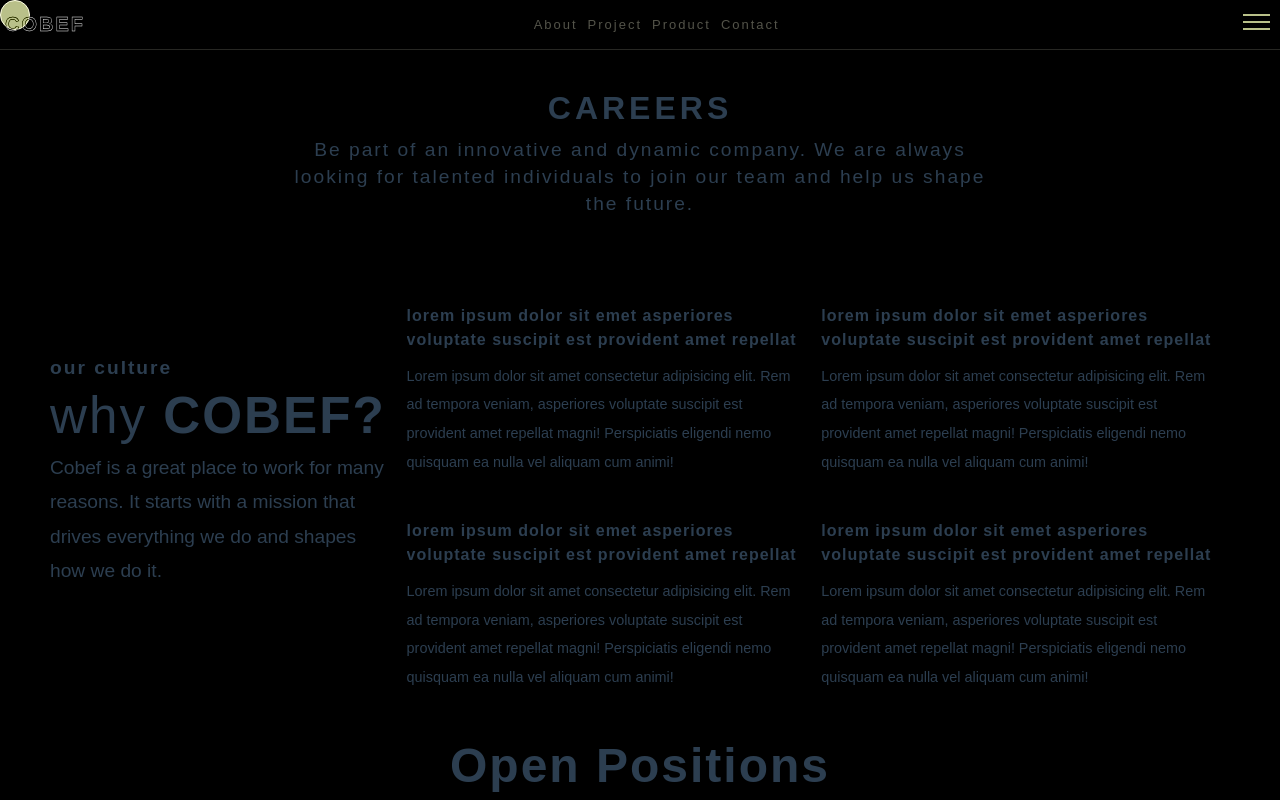
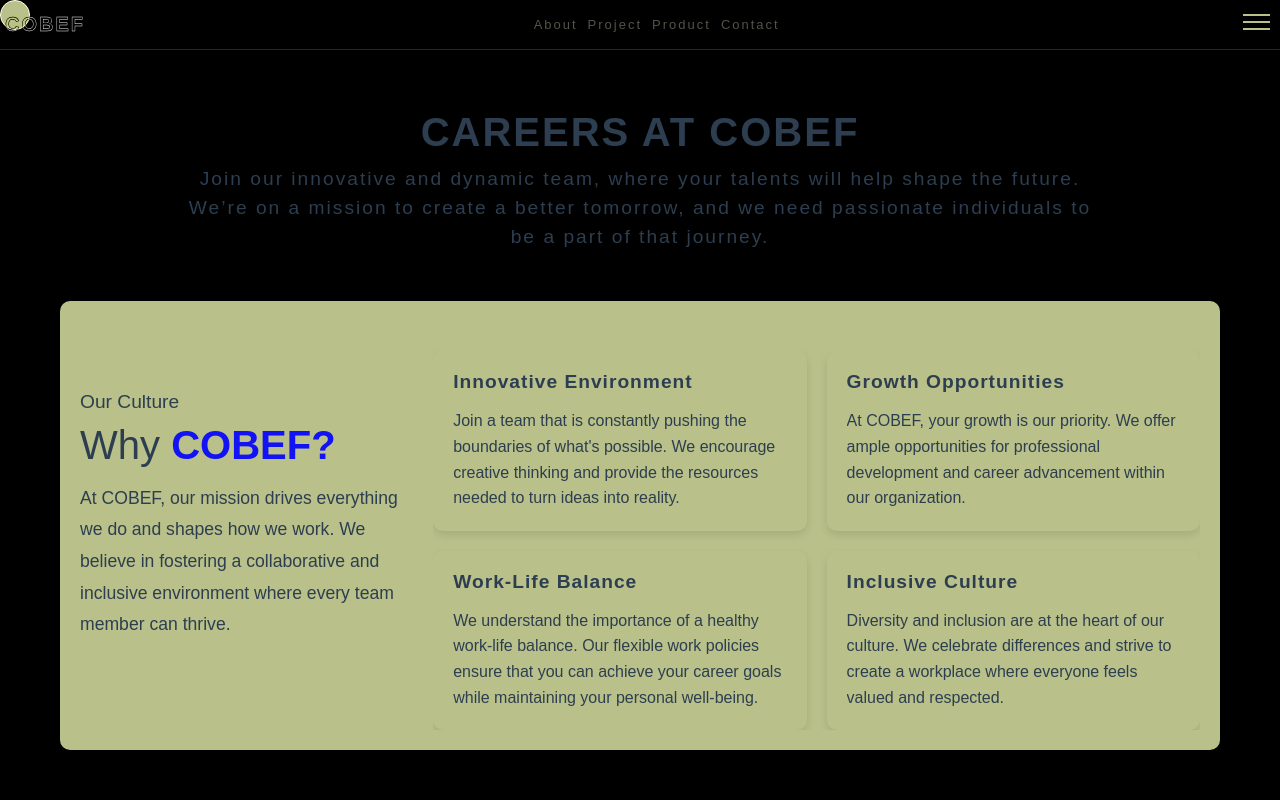
Before and after one commit to utibeinyangetuk/cobef, a Vue app: page /careers in a window 1280 px wide. Built offline with nearby package versions, Linux system fonts and the light colour scheme; a web font is replaced by a local one.

Commit message:
careers page

```diff
--- a/src/views/Careers.vue
+++ b/src/views/Careers.vue
@@ -1,70 +1,50 @@
 <template>
 	<div class="container">
 		<header>
-			<h1>Careers</h1>
+			<h1>Careers at COBEF</h1>
 			<p>
-				Be part of an innovative and dynamic company. We are always looking
-				for talented individuals to join our team and help us shape the
-				future.
+				Join our innovative and dynamic team, where your talents will help
+				shape the future. We’re on a mission to create a better tomorrow, and we need passionate individuals to be a
+				part of that journey.
 			</p>
 		</header>
 		<div class="write-up-container">
 			<div class="heading-wrapper">
-				<h2>our culture</h2>
-				<h1>why <span style="color: var(--hover);font-weight: bold;">COBEF?</span></h1>
+				<h2>Our Culture</h2>
+				<h1>Why <span>COBEF?</span></h1>
 				<p>
-					Cobef is a great place to work for many reasons. It starts with a
-					mission that drives everything we do and shapes how we do it.
+					At COBEF, our mission drives everything we do and shapes how we work. We believe in fostering a
+					collaborative and inclusive environment where every team member can thrive.
 				</p>
 			</div>
 			<div class="list-wrapper">
 				<ul>
 					<li>
-						<h3>
-							lorem ipsum dolor sit emet asperiores voluptate suscipit
-							est provident amet repellat
-						</h3>
+						<h3>Innovative Environment</h3>
 						<p>
-							Lorem ipsum dolor sit amet consectetur adipisicing elit.
-							Rem ad tempora veniam, asperiores voluptate suscipit est
-							provident amet repellat magni! Perspiciatis eligendi nemo
-							quisquam ea nulla vel aliquam cum animi!
+							Join a team that is constantly pushing the boundaries of what's possible. We encourage creative
+							thinking and provide the resources needed to turn ideas into reality.
 						</p>
 					</li>
 					<li>
-						<h3>
-							lorem ipsum dolor sit emet asperiores voluptate suscipit
-							est provident amet repellat
-						</h3>
+						<h3>Growth Opportunities</h3>
 						<p>
-							Lorem ipsum dolor sit amet consectetur adipisicing elit.
-							Rem ad tempora veniam, asperiores voluptate suscipit est
-							provident amet repellat magni! Perspiciatis eligendi nemo
-							quisquam ea nulla vel aliquam cum animi!
+							At COBEF, your growth is our priority. We offer ample opportunities for professional development
+							and career advancement within our organization.
 						</p>
 					</li>
 					<li>
-						<h3>
-							lorem ipsum dolor sit emet asperiores voluptate suscipit
-							est provident amet repellat
-						</h3>
+						<h3>Work-Life Balance</h3>
 						<p>
-							Lorem ipsum dolor sit amet consectetur adipisicing elit.
-							Rem ad tempora veniam, asperiores voluptate suscipit est
-							provident amet repellat magni! Perspiciatis eligendi nemo
-							quisquam ea nulla vel aliquam cum animi!
+							We understand the importance of a healthy work-life balance. Our flexible work policies ensure that
+							you can achieve your career goals while maintaining your personal well-being.
 						</p>
 					</li>
 					<li>
-						<h3>
-							lorem ipsum dolor sit emet asperiores voluptate suscipit
-							est provident amet repellat
-						</h3>
+						<h3>Inclusive Culture</h3>
 						<p>
-							Lorem ipsum dolor sit amet consectetur adipisicing elit.
-							Rem ad tempora veniam, asperiores voluptate suscipit est
-							provident amet repellat magni! Perspiciatis eligendi nemo
-							quisquam ea nulla vel aliquam cum animi!
+							Diversity and inclusion are at the heart of our culture. We celebrate differences and strive to
+							create a workplace where everyone feels valued and respected.
 						</p>
 					</li>
 				</ul>
@@ -76,15 +56,13 @@
 				<section>
 					<h1>Cobef Internships</h1>
 					<p>
-						Lorem, ipsum dolor sit amet consectetur adipisicing elit.
-						Autem dicta numquam deserunt dignissimos repudiandae voluptas
-						iste molestiae fuga! Dicta voluptatem consectetur et nobis
-						totam quia mollitia, architecto delectus facere dolore.
+						Start your career with us! Our internship program provides hands-on experience and an opportunity to
+						learn from industry experts.
 					</p>
 					<ul>
-						<li>Transport manager</li>
-						<li>Legal head</li>
-						<li>Machine operator</li>
+						<li>Transport Manager</li>
+						<li>Legal Head</li>
+						<li>Machine Operator</li>
 						<li>Canteen</li>
 					</ul>
 					<div class="link-wrapper">
@@ -94,15 +72,13 @@
 				<section>
 					<h1>NYSC Corpers</h1>
 					<p>
-						Lorem, ipsum dolor sit amet consectetur adipisicing elit.
-						Autem dicta numquam deserunt dignissimos repudiandae voluptas
-						iste molestiae fuga! Dicta voluptatem consectetur et nobis
-						totam quia mollitia, architecto delectus facere dolore.
+						Join us during your service year and gain valuable experience while making a difference. We offer a
+						supportive environment for NYSC corp members.
 					</p>
 					<ul>
-						<li>Transport manager</li>
-						<li>Legal head</li>
-						<li>Machine operator</li>
+						<li>Transport Manager</li>
+						<li>Legal Head</li>
+						<li>Machine Operator</li>
 						<li>Canteen</li>
 					</ul>
 					<div class="link-wrapper">
@@ -110,17 +86,15 @@
 					</div>
 				</section>
 				<section>
-					<h1>Cobef Internships</h1>
+					<h1>NYSC Corpers</h1>
 					<p>
-						Lorem, ipsum dolor sit amet consectetur adipisicing elit.
-						Autem dicta numquam deserunt dignissimos repudiandae voluptas
-						iste molestiae fuga! Dicta voluptatem consectetur et nobis
-						totam quia mollitia, architecto delectus facere dolore.
+						Join us during your service year and gain valuable experience while making a difference. We offer a
+						supportive environment for NYSC corp members.
 					</p>
 					<ul>
-						<li>Transport manager</li>
-						<li>Legal head</li>
-						<li>Machine operator</li>
+						<li>Transport Manager</li>
+						<li>Legal Head</li>
+						<li>Machine Operator</li>
 						<li>Canteen</li>
 					</ul>
 					<div class="link-wrapper">
@@ -128,17 +102,15 @@
 					</div>
 				</section>
 				<section>
-					<h1>Cobef Internships</h1>
+					<h1>NYSC Corpers</h1>
 					<p>
-						Lorem, ipsum dolor sit amet consectetur adipisicing elit.
-						Autem dicta numquam deserunt dignissimos repudiandae voluptas
-						iste molestiae fuga! Dicta voluptatem consectetur et nobis
-						totam quia mollitia, architecto delectus facere dolore.
+						Join us during your service year and gain valuable experience while making a difference. We offer a
+						supportive environment for NYSC corp members.
 					</p>
 					<ul>
-						<li>Transport manager</li>
-						<li>Legal head</li>
-						<li>Machine operator</li>
+						<li>Transport Manager</li>
+						<li>Legal Head</li>
+						<li>Machine Operator</li>
 						<li>Canteen</li>
 					</ul>
 					<div class="link-wrapper">
@@ -146,17 +118,15 @@
 					</div>
 				</section>
 				<section>
-					<h1>Cobef Internships</h1>
+					<h1>NYSC Corpers</h1>
 					<p>
-						Lorem, ipsum dolor sit amet consectetur adipisicing elit.
-						Autem dicta numquam deserunt dignissimos repudiandae voluptas
-						iste molestiae fuga! Dicta voluptatem consectetur et nobis
-						totam quia mollitia, architecto delectus facere dolore.
+						Join us during your service year and gain valuable experience while making a difference. We offer a
+						supportive environment for NYSC corp members.
 					</p>
 					<ul>
-						<li>Transport manager</li>
-						<li>Legal head</li>
-						<li>Machine operator</li>
+						<li>Transport Manager</li>
+						<li>Legal Head</li>
+						<li>Machine Operator</li>
 						<li>Canteen</li>
 					</ul>
 					<div class="link-wrapper">
@@ -164,17 +134,15 @@
 					</div>
 				</section>
 				<section>
-					<h1>Cobef Internships</h1>
+					<h1>NYSC Corpers</h1>
 					<p>
-						Lorem, ipsum dolor sit amet consectetur adipisicing elit.
-						Autem dicta numquam deserunt dignissimos repudiandae voluptas
-						iste molestiae fuga! Dicta voluptatem consectetur et nobis
-						totam quia mollitia, architecto delectus facere dolore.
+						Join us during your service year and gain valuable experience while making a difference. We offer a
+						supportive environment for NYSC corp members.
 					</p>
 					<ul>
-						<li>Transport manager</li>
-						<li>Legal head</li>
-						<li>Machine operator</li>
+						<li>Transport Manager</li>
+						<li>Legal Head</li>
+						<li>Machine Operator</li>
 						<li>Canteen</li>
 					</ul>
 					<div class="link-wrapper">
@@ -185,9 +153,11 @@
 		</div>
 	</div>
 </template>
+
 <style scoped>
 	.container {
 		margin-top: 50px;
+		padding: 20px;
 	}
 
 	header {
@@ -195,198 +165,233 @@
 		display: flex;
 		flex-direction: column;
 		align-items: center;
+		margin-bottom: 50px;
 	}
 
 	header h1 {
-		color: var(--pry-text-color);
-		letter-spacing: 4px;
+		color: var(--sec-text-color);
+		font-weight: 700;
+		letter-spacing: 2px;
 		text-transform: uppercase;
-		font-size: 2em;
+		font-size: 2.5em;
 		margin-bottom: 10px;
 	}
 
 	header p {
-		color: var(--sec-text-color);
+		color: var(--ter-text-color);
 		font-size: 1.2em;
-		width: 60%;
-		line-height: 1.4em;
+		width: 80%;
+		line-height: 1.5em;
 		letter-spacing: 2px;
 	}
 
 	.write-up-container {
 		display: flex;
-		padding: 10px;
+		padding: 20px;
+		background-color: var(--sec-background);
+		border-radius: 10px;
 	}
 
 	.heading-wrapper {
 		display: flex;
 		flex-direction: column;
 		justify-content: center;
-		width: 48%;
+		width: 50%;
+		margin-right: 2%;
 	}
 
 	.write-up-container .heading-wrapper h2 {
 		font-size: 1.2em;
-		letter-spacing: 2px;
-		color: var(--pry-text-color);
-		margin-bottom: 7px;
+		font-weight: 400;
+		color: var(--sec-text-color);
+		margin-bottom: 10px;
 	}
 
 	.write-up-container .heading-wrapper h1 {
-		color: var(--pry-text-color);
-		letter-spacing: 2px;
-		font-size: 3.2em;
-		font-weight: 100;
-		margin-bottom: 6px;
+		color: var(--sec-text-color);
+		font-size: 2.5em;
+		font-weight: 500;
+		margin-bottom: 15px;
+	}
+
+	.write-up-container .heading-wrapper span {
+		color: rgb(18, 18, 244);
+		font-weight: 700;
 	}
 
 	.write-up-container .heading-wrapper p {
-		color: var(--sec-text-color);
+		color: var(--ter-text-color);
 		line-height: 1.8em;
-		width: 100%;
-		font-size: 1.2em;
-		margin-bottom: 10px;
+		font-size: 1.1em;
+		margin-bottom: 20px;
 	}
 
-	.write-up-container .list-wrapper ul {
-		margin-top: 60px;
+	.list-wrapper ul {
+		margin-top: 30px;
 		display: grid;
 		grid-template-columns: repeat(auto-fit, minmax(300px, 1fr));
-		gap: 10px;
-		padding: 10px;
+		gap: 20px;
 	}
 
 	.list-wrapper li {
-		margin-bottom: 20px;
-		list-style: decimal;
-		padding: 6px;
+		list-style: none;
+		background-color: var(--ter-background);
+		border-radius: 10px;
+		padding: 20px;
+		box-shadow: 0 4px 8px rgba(0, 0, 0, 0.1);
+		transition: transform 0.3s ease-in-out, box-shadow 0.3s ease-in-out;
+	}
+
+	.list-wrapper li:hover {
+		transform: translateY(-5px);
+		box-shadow: 0 8px 16px rgba(0, 0, 0, 0.2);
 	}
 
 	.list-wrapper li h3 {
+		letter-spacing: 1px;
 		color: var(--pry-text-color);
-		font-size: 1em;
-		line-height: 1.5em;
-		letter-spacing: 1px;
-		margin-bottom: 10px;
+		font-size: 1.2em;
+		margin-bottom: 15px;
 	}
 
 	.list-wrapper li p {
-		color: var(--sec-text-color);
-		font-size: 0.9em;
-		line-height: 2em;
-	}
-
-	.list-wrapper li::marker {
-		color: var(--highlight);
+		color: var(--text);
+		font-size: 1em;
+		line-height: 1.6em;
 	}
 
 	.open-positions h1 {
 		text-align: center;
 		font-size: 3em;
-		color: var(--pry-text-color);
+		color: var(--sec-text-color);
+		text-transform: uppercase;
 		letter-spacing: 2px;
-		margin-bottom: 20px;
+		margin-top: 40px;
+		margin-bottom: 40px;
 	}
 
 	.position-wrapper {
 		display: grid;
 		grid-template-columns: repeat(auto-fit, minmax(400px, 1fr));
-		padding: 10px;
-		gap: 10px;
-		width: 100%;
+		gap: 20px;
 	}
 
 	.position-wrapper > section {
-		display: flex;
-		flex-direction: column;
-		justify-content: center;
-		border: var(--pry-border);
-		border-radius: 5px;
-		padding: 10px;
-		width: 100%;
+		background-color: var(--ter-background);
+		border-radius: 10px;
+		padding: 20px;
+		box-shadow: 0 4px 8px rgba(0, 0, 0, 0.1);
+		transition: transform 0.3s ease-in-out, box-shadow 0.3s ease-in-out;
+	}
+
+	.position-wrapper > section:hover {
+		transform: translateY(-5px);
+		box-shadow: 0 8px 16px rgba(0, 0, 0, 0.2);
 	}
 
 	.position-wrapper > section h1 {
-		text-align: center;
+		text-align: left;
 		font-size: 2em;
 		letter-spacing: 2px;
+		color: var(--pry-text-color);
+		margin-bottom: 10px;
 	}
 
 	.position-wrapper > section p {
-		color: var(--sec-text-color);
+		color: var(--pry-text-color);
 		text-align: left;
 		line-height: 1.8em;
-		margin-bottom: 10px;
+		margin-bottom: 20px;
 	}
 
 	.position-wrapper > section ul {
 		margin-left: 20px;
+		list-style: none;
+		padding-left: 0;
 	}
 
 	.position-wrapper > section ul li {
-		margin-bottom: 7px;
+		margin-bottom: 10px;
 		color: var(--pry-text-color);
-		letter-spacing: 1px;
+		font-size: 1.1em;
+		text-align: left;
 	}
 
-	.position-wrapper > section ul li::marker {
-		color: var(--highlight);
+	.position-wrapper > section ul li::before {
+		content: '•';
+		color: #000000;
+		font-weight: bold;
+		display: inline-block;
+		width: 1em;
+		margin-left: -1em;
 	}
 
 	.position-wrapper > section .link-wrapper {
-		margin: 10px 10px;
+		text-align: left;
+		margin-top: 20px;
 	}
 
 	.position-wrapper > section .link-wrapper a {
-		background-color: var(--pry-btn);
 		border-radius: 5px;
-		padding: 8px;
+		padding: 10px 20px;
 		letter-spacing: 2px;
-		color: var(--ter-text-color);
+		color: var(--pry-text-color);
+		border: 1px solid #000000;
 		font-weight: bold;
-		font-size: 0.8em;
+		font-size: 0.9em;
+		transition: background-color 0.5s ease-in-out;
 	}
 
 	.position-wrapper > section .link-wrapper a:hover {
-		background-color: var(--hover);
-		color: var(--pry-text-color);
+		background-color: var(--sec-background);
+		color: var(--sec-text-color);
+		border: none;
+		transition: background-color 0.5s ease-in-out;
 	}
 
-	@media only screen and (max-width:867px) {
+	@media only screen and (max-width:1024px) {
+		header {
+			text-align: center;
+		}
+
+		header h1 {
+			font-size: 2rem;
+			width: 100%;
+		}
+
 		header p {
+			font-size: 1rem;
 			width: 100%;
+			text-align: center;
 		}
 
 		.write-up-container {
 			display: flex;
-			flex-wrap: wrap;
-			flex-grow: 1;
+			flex-direction: column;
+			padding: 0;
+			text-align: center;
 		}
 
 		.heading-wrapper {
-			margin-top: 20px;
 			width: 100%;
-			text-align: center;
 		}
 
-		.heading-wrapper h1 {
-			margin-top: 10px;
+		.open-positions h1 {
+			font-size: 2em;
 		}
 
-		.list-wrapper {
-			margin-top: -60px;
+		.position-wrapper {
+			display: flex;
+			flex-direction: column;
 		}
 
-		.list-wrapper ul {
-			padding: 0px;
+		.position-wrapper > section {
+			width: 100%;
 		}
 
-		.list-wrapper li {
-			border: var(--pry-border);
-			border-radius: 5px;
-			padding: 0 10px;
-			width: 100%;
-			list-style: none;
+		.position-wrapper > section h1 {
+			font-size: 1.6em;
+			margin-top: -1px;
 		}
 	}
 </style>
```
